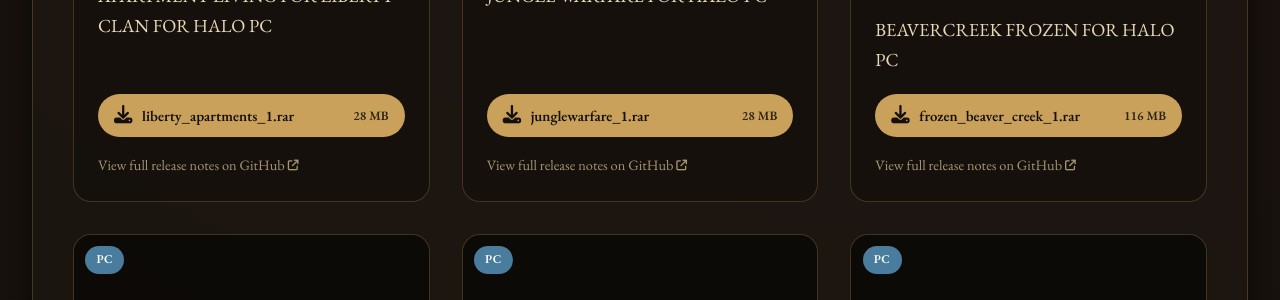
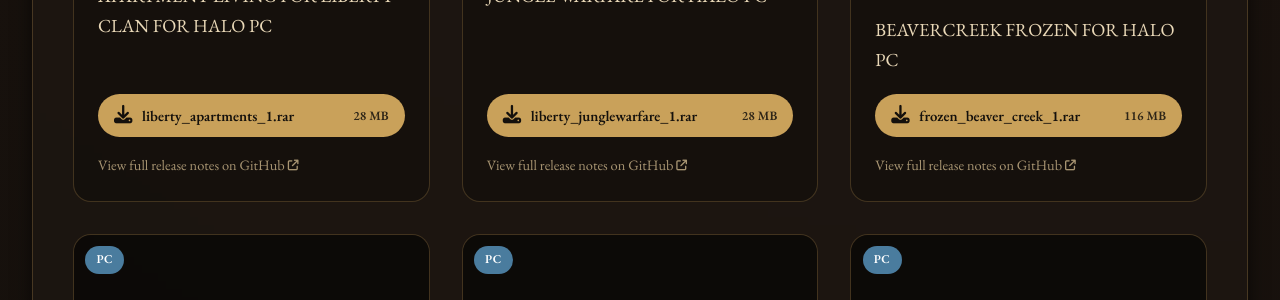
Before and after one commit to Chalwk/NC-Halo-Maps, a Jekyll site: the page built from maps.html, in a window 1280 px wide and 900 px high, scrolled down 9418 px. Shown: the part 154-454 px from the top of the window. Built offline with Jekyll 4.4.1, drawn with Linux system fonts in a browser that asks for light colours.

Commit message:
chore: update releases data

```diff
--- a/_data/releases.json
+++ b/_data/releases.json
@@ -1140,11 +1140,11 @@
     "thumbnail": null,
     "assets": [
       {
-        "name": "junglewarfare_1.rar",
-        "size": 29350670,
+        "name": "liberty_junglewarfare_1.rar",
+        "size": 29013425,
         "size_human": "28 MB",
         "download_count": 0,
-        "browser_download_url": "https://github.com/nakedchick-code/NC-Halo-Maps/releases/download/PC-JUNGLEWARFARE-1/junglewarfare_1.rar",
+        "browser_download_url": "https://github.com/nakedchick-code/NC-Halo-Maps/releases/download/PC-JUNGLEWARFARE-1/liberty_junglewarfare_1.rar",
         "content_type": "application/x-compressed"
       }
     ]
```
